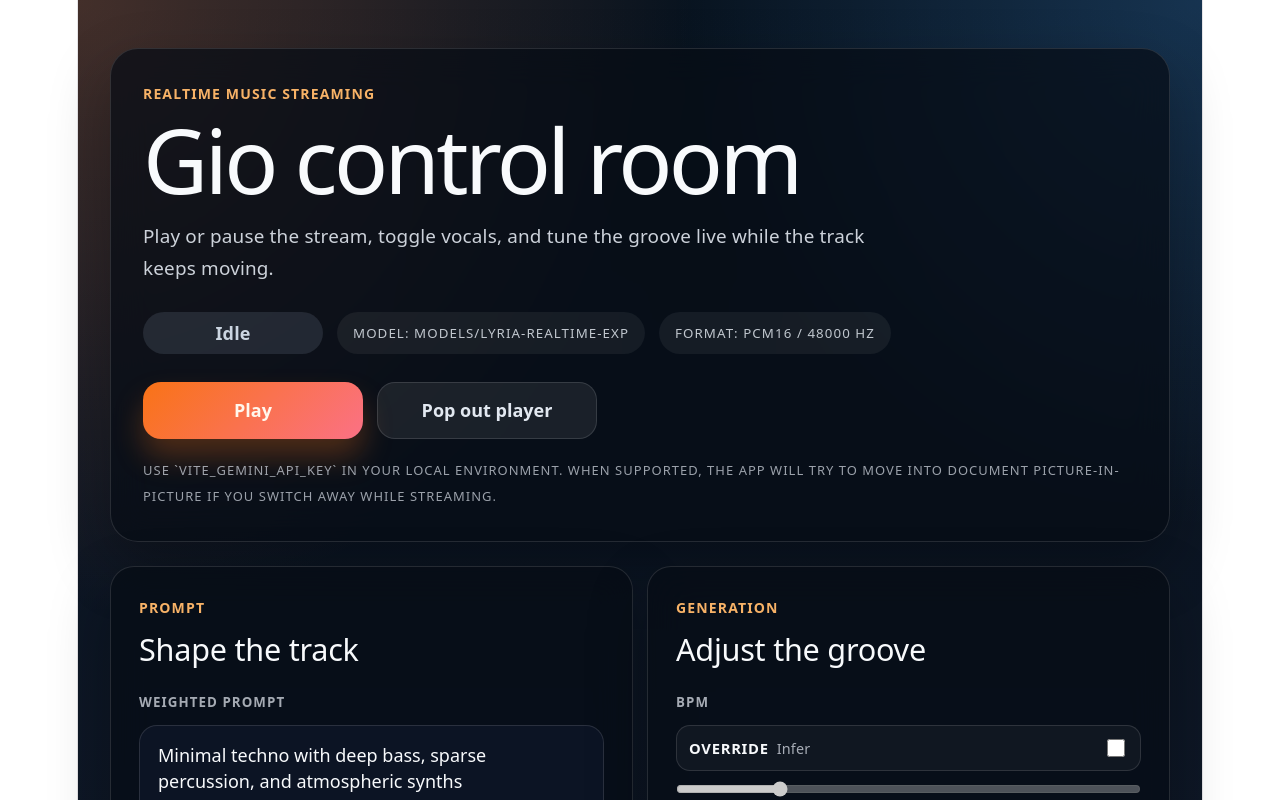
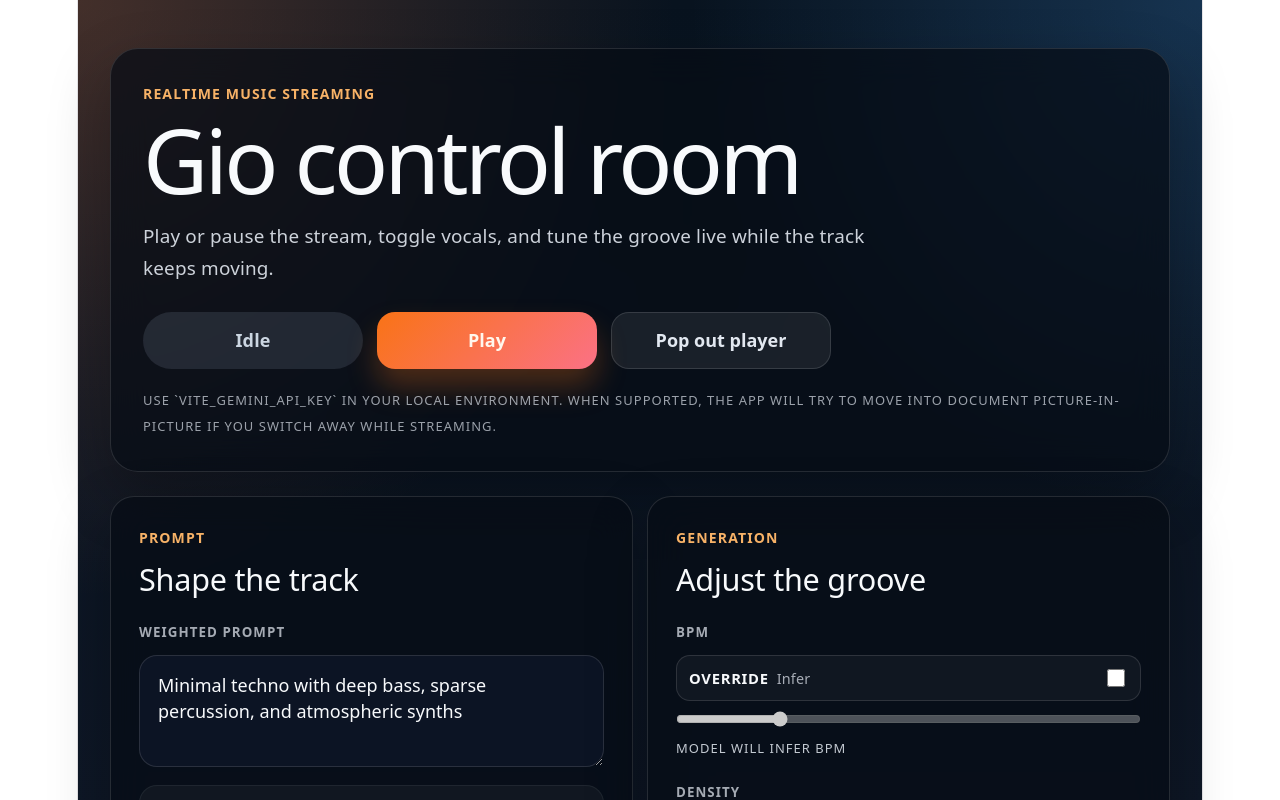
Before and after one commit to vinays6/gio, a React (Vite) app: page / in a window 1280 px wide. Shown: the top 800 px of the page. Built offline with nearby package versions, Linux system fonts and the light colour scheme.

Commit message:
Fix styling

```diff
--- a/src/App.tsx
+++ b/src/App.tsx
@@ -973,13 +973,8 @@ function App() {
           track keeps moving.
         </p>
 
-        <div className="status-row">
+        <div className="cta-row">
           <span className={`status-pill status-${status}`}>{status}</span>
-          <span className="status-meta">Model: {MODEL}</span>
-          <span className="status-meta">Format: PCM16 / {SAMPLE_RATE} Hz</span>
-        </div>
-
-        <div className="cta-row">
           <button
             className="primary-button"
             disabled={status === 'connecting'}
```
